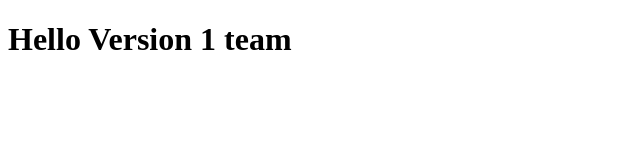
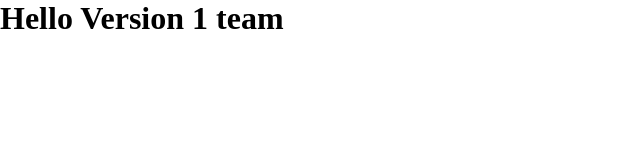
Before and after one commit to azeemdevs/my-project, a plain HTML site: page index.html in a window 1280 px wide. Shown: the whole page, without its empty margins (0-640 px from the left). Drawn offline with Linux system fonts and the light colour scheme.

Commit message:
Update and link css to index

```diff
--- a/index.html
+++ b/index.html
@@ -5,6 +5,7 @@
     <meta http-equiv="X-UA-Compatible" content="IE=edge" />
     <meta name="viewport" content="width=device-width, initial-scale=1.0" />
     <title>Special Intelligence</title>
+    <link rel="stylesheet" href="./style.css" />
   </head>
   <body>
     <h1>Hello Version 1 team</h1>
--- a/style.css
+++ b/style.css
@@ -0,0 +1,5 @@
+* {
+  margin: 0;
+  padding: 0;
+  box-sizing: border-box;
+}
```
